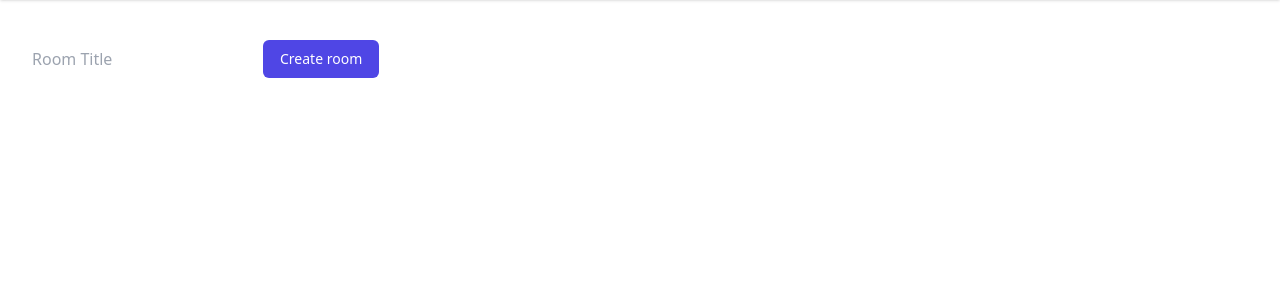
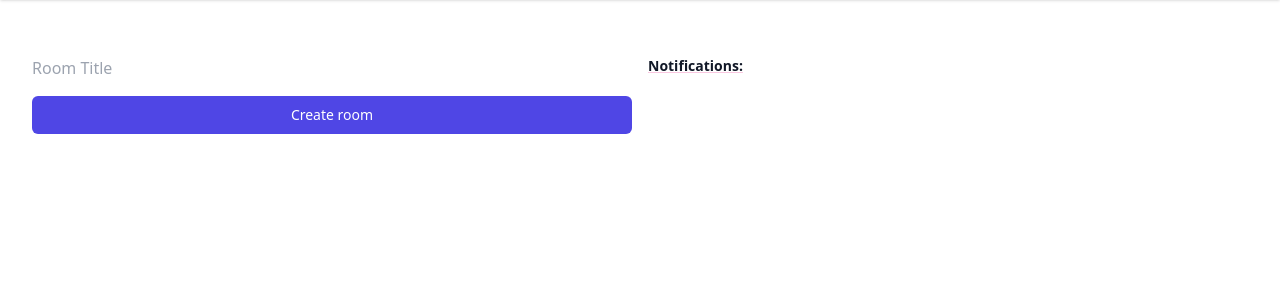
Before and after one commit to Mike2022SPB/hotwire_chat, a Rails app: page / in a window 1280 px wide. Shown: the part 148-448 px from the top of the page. Run offline with Rails 7, Linux system fonts and the light colour scheme; the visitor is signed in with stand-in values (Sample User, id 1); data that the repository does not hold is empty; style sheets or scripts are compiled from the project's sources.

Commit message:
Added notifications,sounds, etc

```diff
--- a/app/controllers/messages_controller.rb
+++ b/app/controllers/messages_controller.rb
@@ -3,6 +3,10 @@ class MessagesController < ApplicationController
     @new_message = current_user.messages.build(strong_params)
 
     if @new_message.save
+      @notification = @new_message.notifications.create!(
+        room_message: "New message: #{@new_message.body}",
+        room_title: "Room title: #{@new_message.room.title}"
+      )
       @new_message.broadcast_append_to @new_message.room
     end
   end
--- a/app/controllers/rooms_controller.rb
+++ b/app/controllers/rooms_controller.rb
@@ -9,6 +9,7 @@ class RoomsController < ApplicationController
 
   def index
     @rooms = Room.all
+    @notifications = Notification.all
     @new_room = Room.new
   end
 
--- a/app/models/message.rb
+++ b/app/models/message.rb
@@ -1,6 +1,7 @@
 class Message < ApplicationRecord
   belongs_to :room
   belongs_to :user
+  has_many :notifications, as: :notifiable
 
   scope :sorted, -> { order(:id) }
 end
--- /dev/null
+++ b/app/models/notification.rb
@@ -0,0 +1,4 @@
+class Notification < ApplicationRecord
+  belongs_to :notifiable, polymorphic: true
+  broadcasts_to -> (notification) { :notifications }
+end
--- a/app/views/rooms/index.html.erb
+++ b/app/views/rooms/index.html.erb
@@ -2,10 +2,21 @@
 <%= turbo_frame_tag :rooms do %>
   <%= render @rooms %>
 <% end %>
+
 <% if current_user.present? %>
   <%= form_with model: @new_room, class: "mt-4" do |f| %>
-    <div class="flex flex-row">
+    <div class="flex">
+      <div class="flex-1 w-32 mt-4">
       <%= f.text_field :title, placeholder: "Room Title"%>
-      <%= f.submit "Create room", class: "group relative w-full flex justify-center py-2 px-4 border border-transparent text-sm font-medium rounded-md text-white bg-indigo-600 hover:bg-indigo-700 focus:outline-none focus:ring-2 focus:ring-offset-2 focus:ring-indigo-500 cursor-pointer basis-1/12" %>
+      <%= f.submit "Create room", class: "group relative w-full mt-4 justify-center py-2 px-4 border border-transparent text-sm font-medium rounded-md text-white bg-indigo-600 hover:bg-indigo-700 focus:outline-none focus:ring-2 focus:ring-offset-2 focus:ring-indigo-500 cursor-pointer basis-1/12" %>
+      </div>
+      <div class="flex-1 w-32 mt-4 ml-4 text-sm font-bold text-gray-900">
+        <%= turbo_stream_from :notifications %>
+        <div id="notifications">
+          <p class="underline decoration-pink-500/30">Notifications:</p>
+          <%= render @notifications %>
+        </div>
+      </div>
+    </div>
   <% end %>
 <% end %>
```
Also changed, not shown: app/views/notifications/_notification.html.erb (added, +7 -0 lines), db/migrate/20231224143426_create_notifications.rb (added, +11 -0 lines), test/fixtures/notifications.yml (added, +11 -0 lines), test/models/notification_test.rb (added, +7 -0 lines), db/schema.rb, 1 other file.
